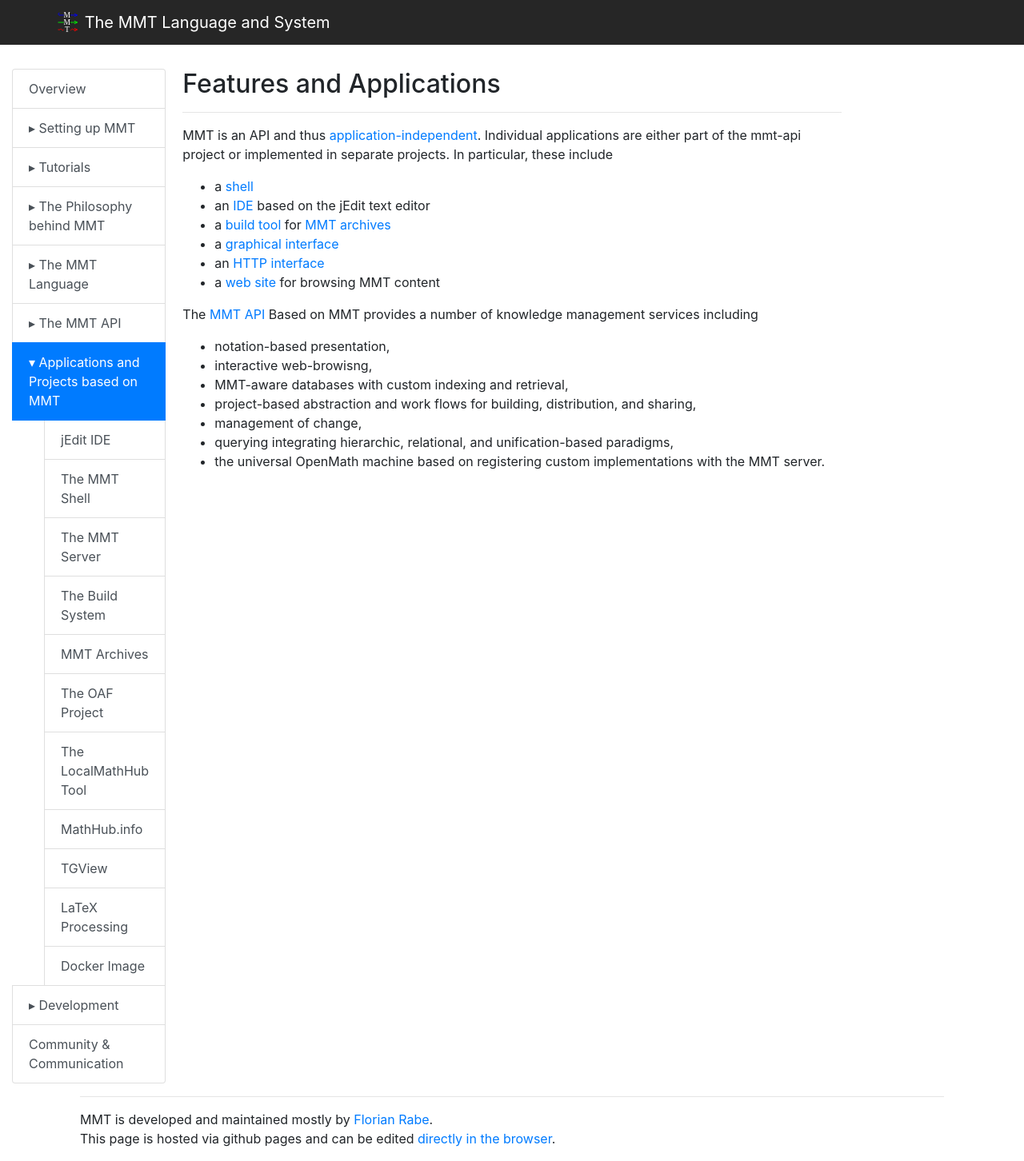
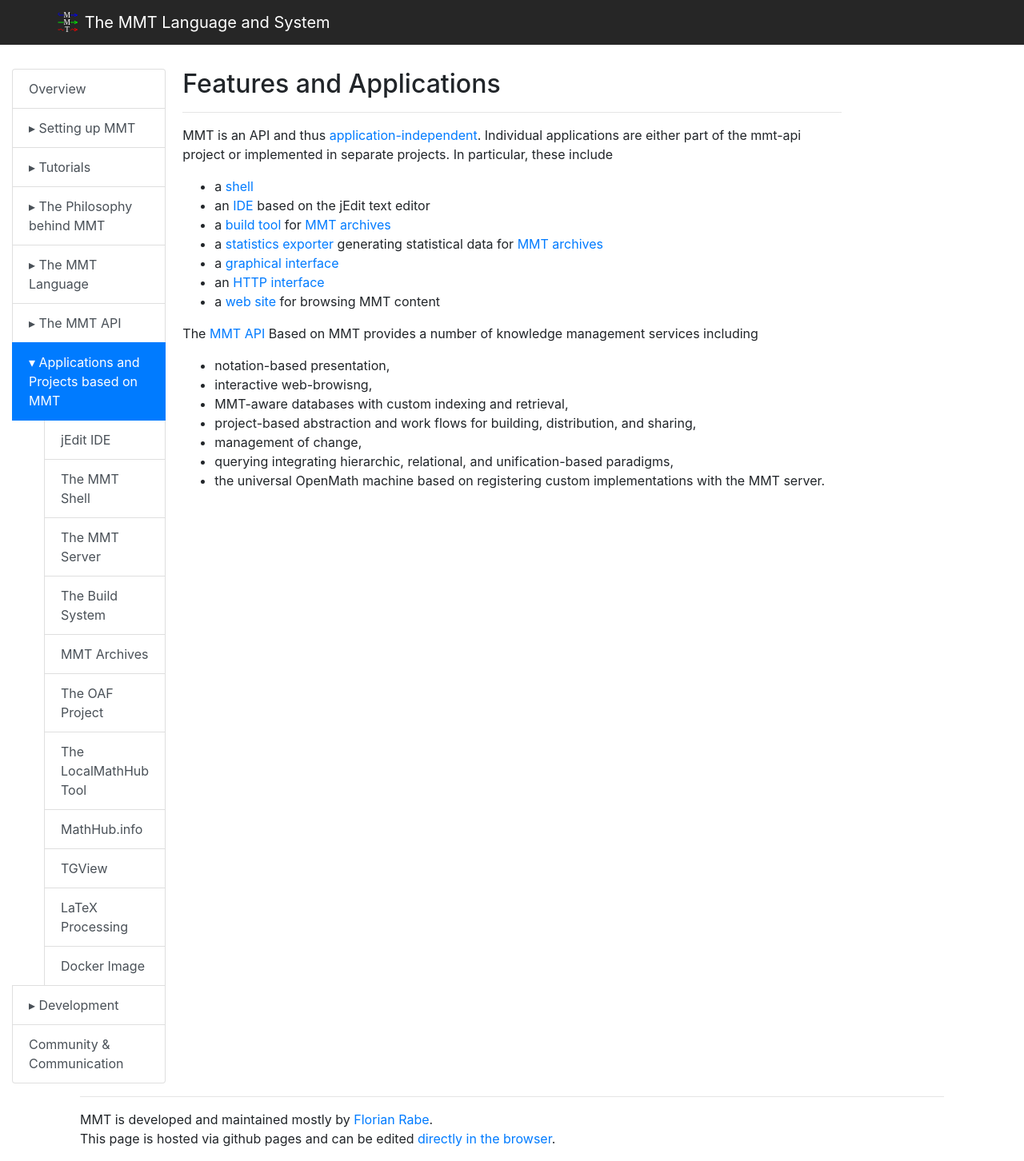
Before and after one commit to UniFormal/uniformal.github.io, a Jekyll site: the page built from doc/applications/index.md, in a window 1280 px wide. Shown: the whole page at 80% size. Built offline with Jekyll 4.4.1, drawn with Linux system fonts in a browser that asks for light colours.

Commit message:
Update index.md

```diff
--- a/doc/applications/index.md
+++ b/doc/applications/index.md
@@ -10,6 +10,7 @@ In particular, these include
 * a [shell](shell.html)
 * an [IDE](jedit.html) based on the jEdit text editor
 * a [build tool](building.html) for [MMT archives](archives.html)
+* a [statistics exporter](statistics.html) generating statistical data for [MMT archives](archives.html)
 * a [graphical interface](gui.html)
 * an [HTTP interface](server.html)
 * a [web site](server.html) for browsing MMT content
```
